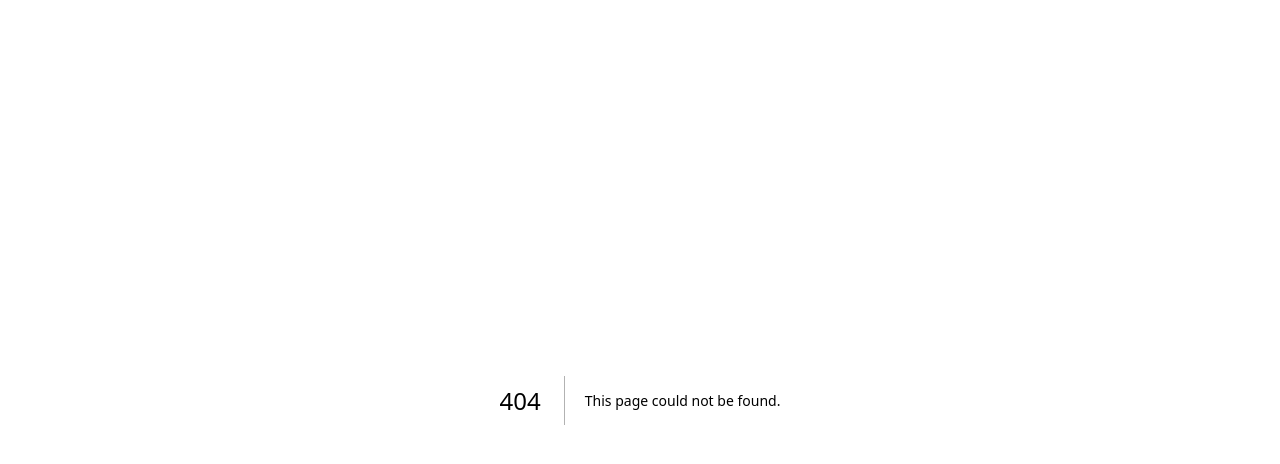
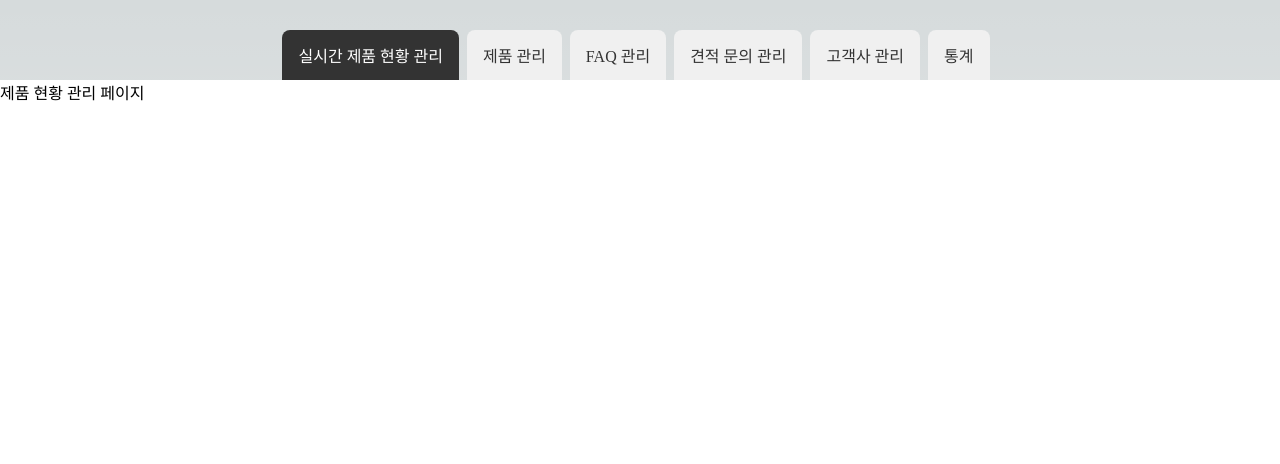
Before and after one commit to Newt-JH/cngadminpage, a Next.js app: page /main/realease in a window 1280 px wide. Before the commit this address had no page. Shown: the top 464 px of the page. Built offline with nearby package versions, Linux system fonts and the light colour scheme.

Commit message:
[PLAT-1] 기본적인 페이지 전체 제작 완료

```diff
--- a/package.json
+++ b/package.json
@@ -11,6 +11,7 @@
   "dependencies": {
     "@emotion/react": "^11.10.6",
     "@emotion/styled": "^11.10.6",
+    "@material-ui/core": "^4.12.4",
     "@mui/material": "^5.11.13",
     "@next/font": "13.1.3",
     "@types/node": "18.11.18",
@@ -18,6 +19,7 @@
     "@types/react-dom": "18.0.10",
     "eslint": "8.32.0",
     "eslint-config-next": "13.1.3",
+    "material-ui": "^0.20.2",
     "next": "13.1.3",
     "react": "18.2.0",
     "react-dom": "18.2.0",
--- /dev/null
+++ b/pages/components/Header.jsx
@@ -0,0 +1,68 @@
+import React, { useState } from 'react';
+import Link from 'next/link';
+import styles from './Header.module.css';
+import Router, { useRouter } from 'next/router'; // 추가
+
+const Header = () => {
+  const [activeTab, setActiveTab] = useState(0);
+  const router = useRouter();
+  const tabItems = [
+    {
+      id: 0,
+      label: '실시간 제품 현황 관리',
+      link: '/main/realease'
+    },
+    {
+      id: 1,
+      label: '제품 관리',
+      link: '/main/product'
+    },
+    {
+      id: 2,
+      label: 'FAQ 관리',
+      link: '/main/faq'
+    },
+    {
+      id: 3,
+      label: '견적 문의 관리',
+      link: '/main/contact'
+    },
+    {
+      id: 4,
+      label: '고객사 관리',
+      link: '/main/partner'
+    },
+    {
+      id: 5,
+      label: '통계',
+      link: '/#'
+    },
+  ];
+
+  const handleTabClick = (index, link) => {
+    setActiveTab(index);
+    if (link !== '/') {
+      router.push(link);
+    }
+  };
+
+  console.log(router.pathname);
+  return (
+    <div className={styles.container}>
+      <div className={styles.tabs}>
+        {tabItems.map((tab, index) => (
+          <div
+            key={tab.id}
+            className={`${styles.tab} ${tab.link.includes(router.pathname) ? styles.active : ''}`}
+            onClick={() => handleTabClick(index, tab.link)}
+          >
+            {tab.label}
+          </div>
+        ))}
+      </div>
+    </div>
+  );
+};
+
+
+export default Header;
--- /dev/null
+++ b/pages/components/Header.module.css
@@ -0,0 +1,39 @@
+
+.container {
+  display: flex;
+  flex-direction: column;
+  align-items: center;
+  margin: 30px;
+  margin-bottom: 0px;
+}
+
+.tabs {
+  display: flex;
+}
+
+.tab {
+  padding: 0.8rem 1rem;
+  margin-right: 0.5rem;
+  border-radius: 0.5rem 0.5rem 0 0;
+  cursor: pointer;
+  background-color: #f0f0f0;
+  color: #333;
+  font-size: 1rem;
+}
+
+.tab:hover {
+  background-color: #ddd;
+}
+
+.active {
+  background-color: #333;
+  color: #fff;
+}
+
+.content {
+  margin-top: 1rem;
+  padding: 1rem;
+  border: 1px solid #ccc;
+  border-radius: 0 0 0.5rem 0.5rem;
+  background-color: yellow;
+}
--- /dev/null
+++ b/pages/components/Layout.jsx
@@ -0,0 +1,13 @@
+import React from 'react';
+import Header from './Header';
+
+const Layout = ({ children }) => {
+  return (
+    <div>
+      <Header />
+      <div style={{ backgroundColor: 'white', height: '1000px', color: 'black'  }}>{children}</div>
+    </div>
+  );
+};
+
+export default Layout;
--- a/pages/index.tsx
+++ b/pages/index.tsx
@@ -53,7 +53,7 @@ export default function SignInSide() {
               alignItems: 'center',
             }}
           >
-            <img src="https://cngtech.s3.ap-northeast-2.amazonaws.com/main/logo.svg" alt="My Image" />
+            {/* <img src="https://cngtech.s3.ap-northeast-2.amazonaws.com/main/logo.svg" alt="My Image" /> */}
             <Avatar sx={{ m: 1, bgcolor: 'secondary.main' }}>
 
             </Avatar>
--- /dev/null
+++ b/pages/main/realease/index.tsx
@@ -0,0 +1,12 @@
+import React from 'react';
+import Layout from '../../components/Layout';
+
+const Realease = () => {
+  return (
+    <Layout>
+      <div>제품 현황 관리 페이지</div>
+    </Layout>
+  );
+};
+
+export default Realease;
```
Also changed, not shown: pages/category/realeaseCount.jsx (added, +17 -0 lines), pages/main/contact/index.tsx (added, +12 -0 lines), pages/main/faq/index.tsx (added, +12 -0 lines), pages/main/page.tsx (+10 -88 lines), pages/main/partner/index.tsx (added, +12 -0 lines), pages/main/product/index.tsx (added, +12 -0 lines), 1 other file (tests, documents, lock files or other folders).
